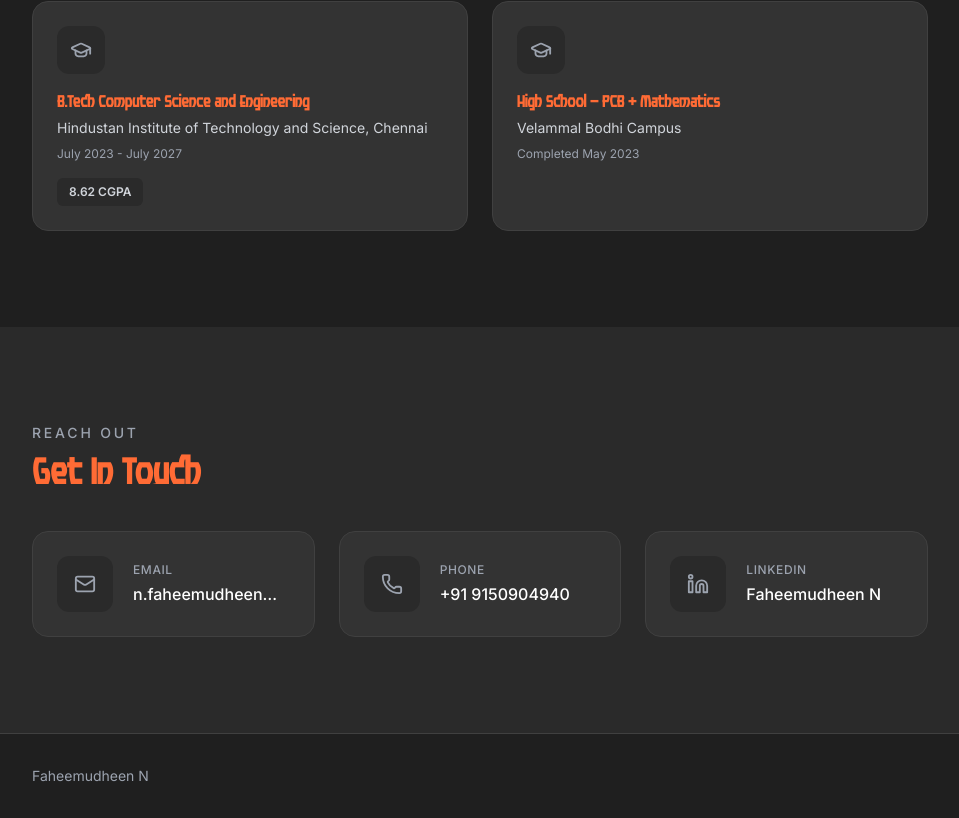
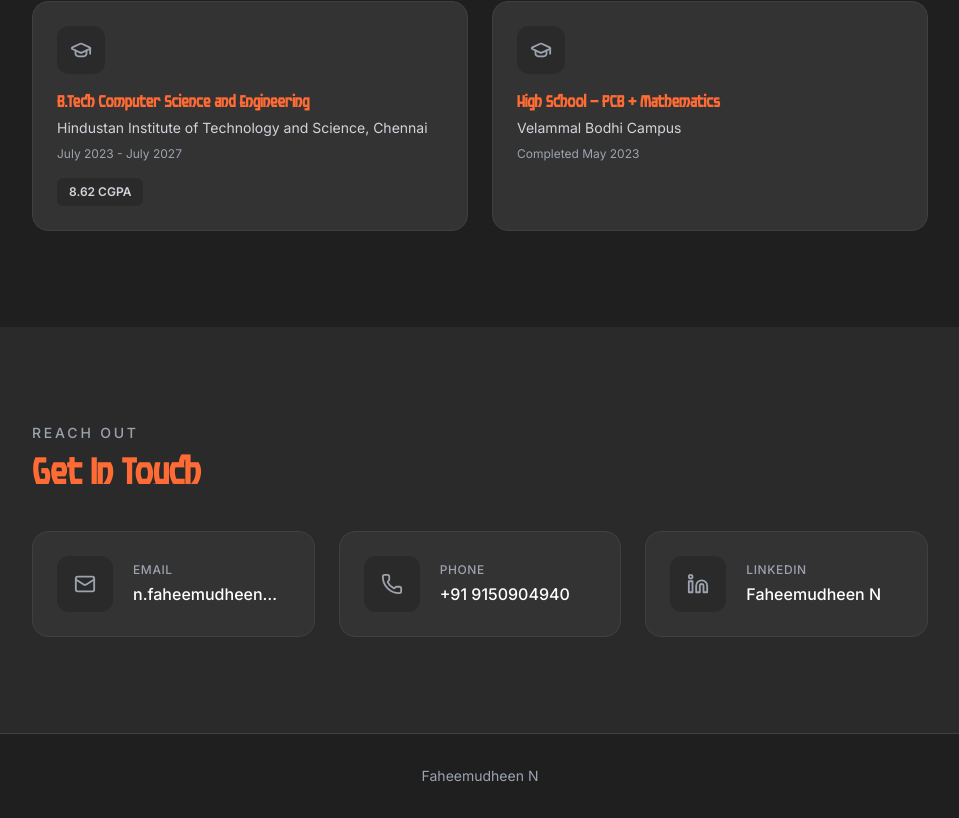
Before and after one commit to Ronak2005N/flarontech-main, a Next.js app: page /fox in a window 1280 px wide. Shown: the part 4124-4942 px from the top of the page, without its empty margins (160-1119 px from the left). Built offline with nearby package versions, Linux system fonts and the light colour scheme.

Commit message:
Refactor FoxFooter layout and styling

```diff
--- a/app/fox/components/FoxFooter.tsx
+++ b/app/fox/components/FoxFooter.tsx
@@ -1,11 +1,11 @@
 export function FoxFooter() {
   return (
     <footer className="border-t border-[#404040] bg-[#1f1f1f] px-6 py-8">
-      <div className="mx-auto flex max-w-4xl flex-col items-center justify-between gap-4 md:flex-row">
-        <p className="text-sm text-[#9ca3af]">
-          {"Faheemudheen N"}
-        </p>
-      </div>
-    </footer>
+  <div className="mx-auto max-w-4xl flex items-center justify-center">
+    <p className="text-sm text-[#9ca3af] text-center">
+      Faheemudheen N
+    </p>
+  </div>
+</footer>
   )
 }
```
